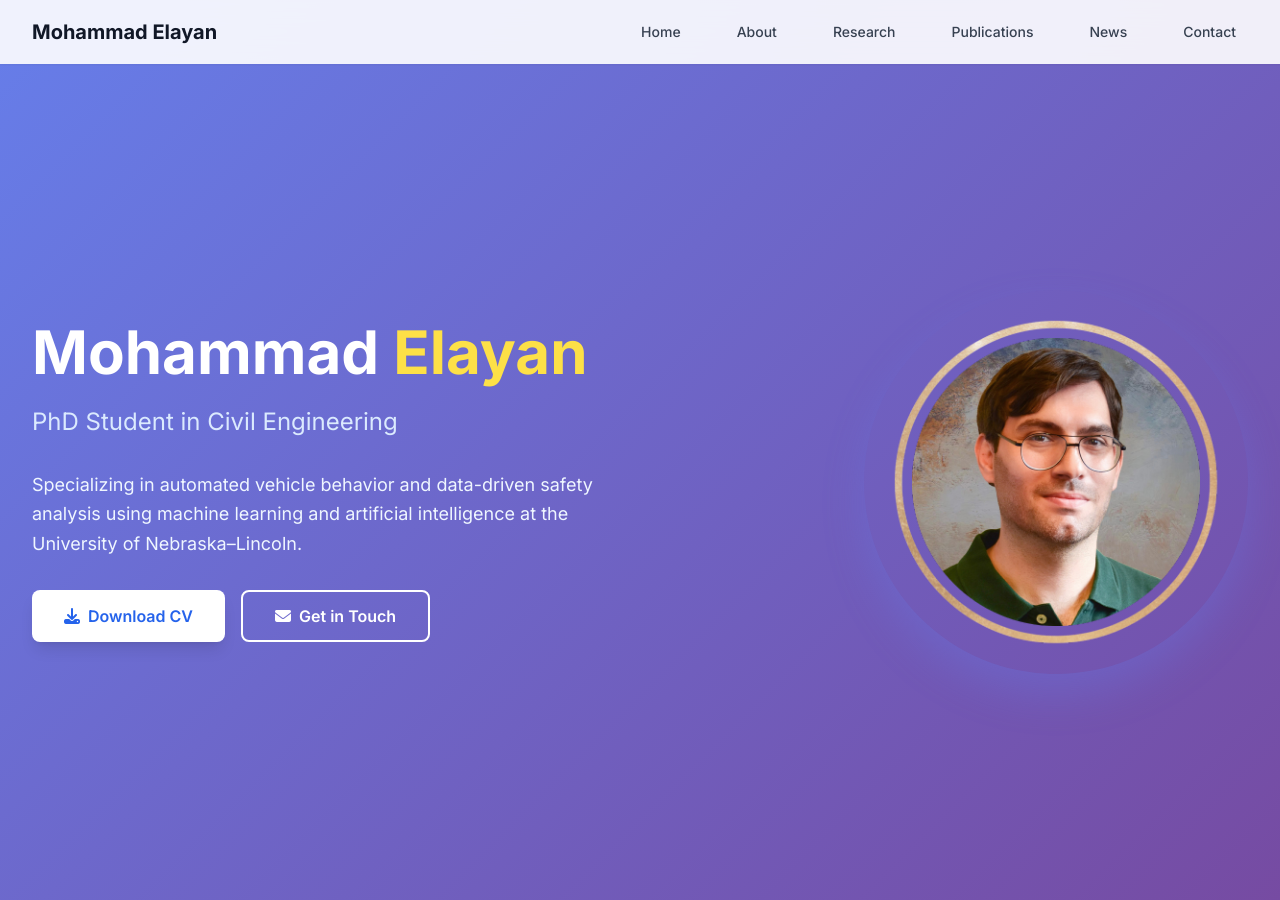
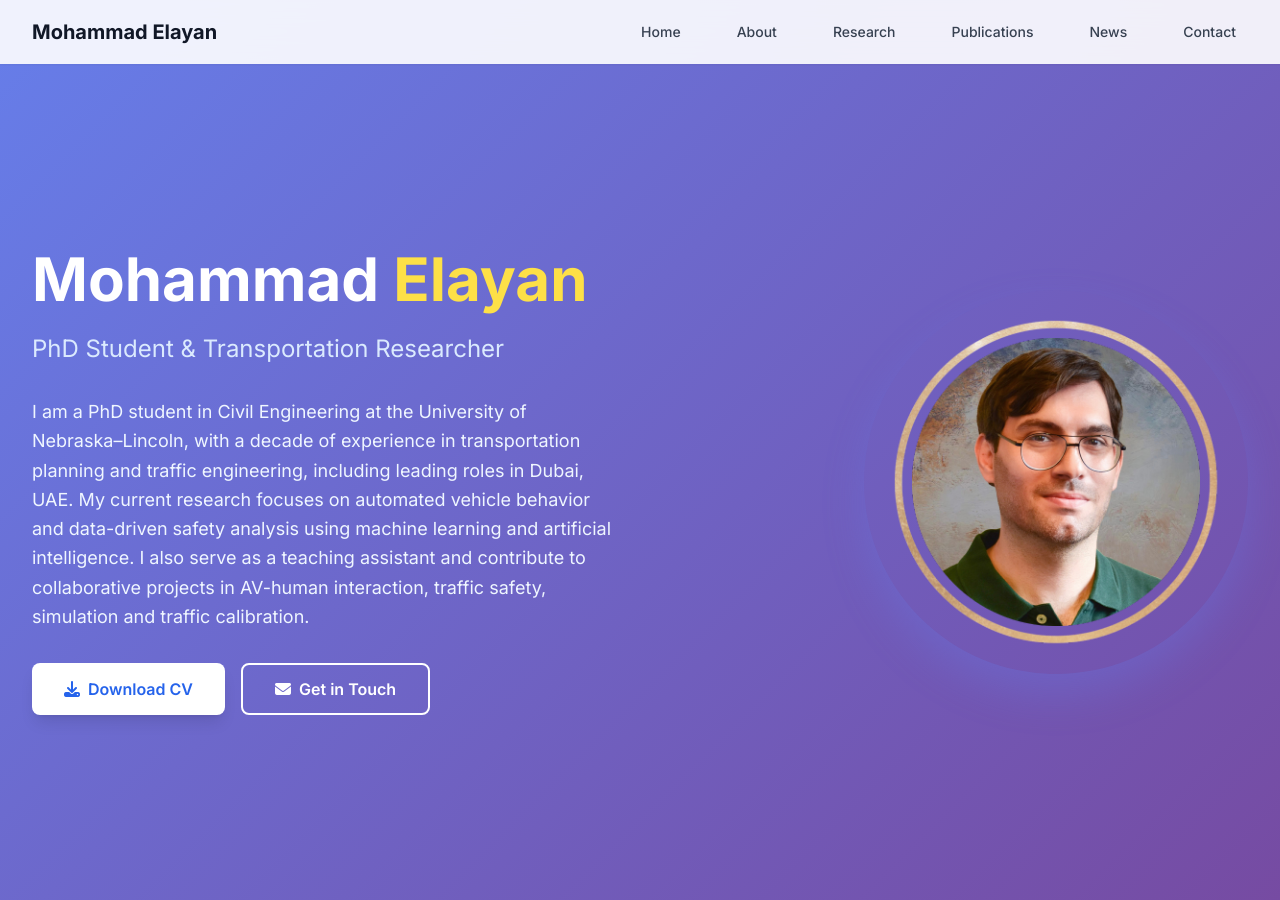
Before and after one commit to mselayan/mselayan.github.io, a Jekyll site: the page index.html, which Jekyll copies as it is, in a window 1280 px wide and 900 px high. Built offline with Jekyll 4.4.1, drawn with Linux system fonts in a browser that asks for light colours; nearby versions of some CDN libraries.

Commit message:
Update index.html

```diff
--- a/index.html
+++ b/index.html
@@ -90,10 +90,10 @@
                         Mohammad <span class="text-yellow-300">Elayan</span>
                     </h1>
                     <p class="text-xl lg:text-2xl mb-8 text-blue-100 fade-in stagger-1">
-                        PhD Student in Civil Engineering
+                        PhD Student & Transportation Researcher
                     </p>
                     <p class="text-lg mb-8 text-blue-50 leading-relaxed fade-in stagger-2">
-                        Specializing in automated vehicle behavior and data-driven safety analysis using machine learning and artificial intelligence at the University of Nebraska–Lincoln.
+                        I am a PhD student in Civil Engineering at the University of Nebraska–Lincoln, with a decade of experience in transportation planning and traffic engineering, including leading roles in Dubai, UAE. My current research focuses on automated vehicle behavior and data-driven safety analysis using machine learning and artificial intelligence. I also serve as a teaching assistant and contribute to collaborative projects in AV-human interaction, traffic safety, simulation and traffic calibration.
                     </p>
                     <div class="flex flex-col sm:flex-row gap-4 fade-in stagger-3">
                         <a href="https://mselayan.github.io/Elayan_CV.pdf" target="_blank" class="inline-flex items-center px-8 py-3 bg-white text-blue-600 font-semibold rounded-lg hover:bg-blue-50 transition-colors shadow-lg">
```
